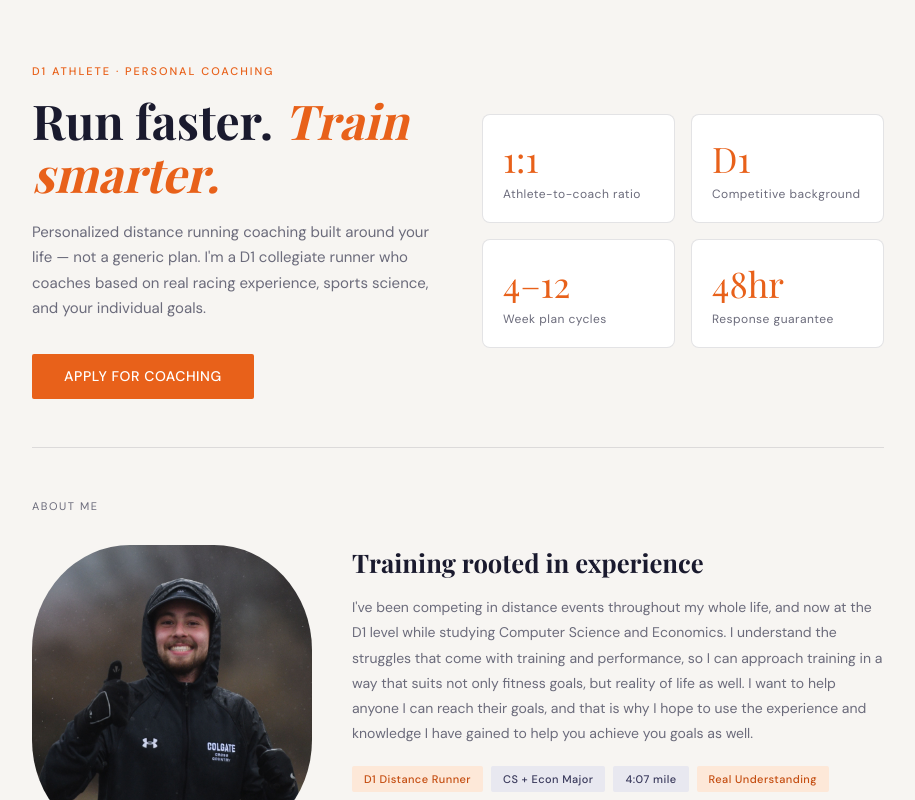
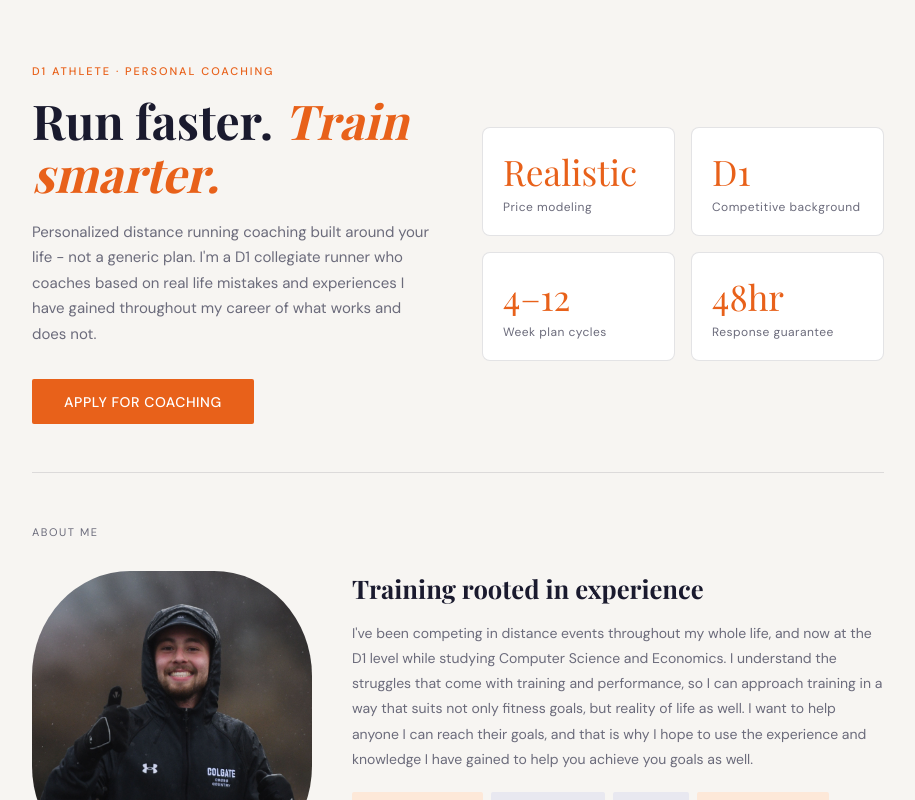
Before and after one commit to liamdavis3/Coaching, a Next.js app: page / in a window 1280 px wide. Shown: the top 800 px of the page, without its empty margins (182-1097 px from the left). Built offline with nearby package versions, Linux system fonts and the light colour scheme; a web font is replaced by a local one.

Commit message:
changed intro texts

```diff
--- a/components/HeroSection.tsx
+++ b/components/HeroSection.tsx
@@ -7,9 +7,9 @@ export default function HeroSection() {
           Run faster. <em>Train smarter.</em>
         </h1>
         <p className="hero-body">
-          Personalized distance running coaching built around your life — not a generic
-          plan. I&apos;m a D1 collegiate runner who coaches based on real racing experience,
-          sports science, and your individual goals.
+          Personalized distance running coaching built around your life - not a generic
+          plan. I&apos;m a D1 collegiate runner who coaches based on real life mistakes and experiences
+          I have gained throughout my career of what works and does not.
         </p>
         {/* Scroll to form — needs client interactivity, so use an anchor instead */}
         <a href="#intake-form" className="hero-cta">
@@ -19,8 +19,8 @@ export default function HeroSection() {
 
       <div className="hero-stats">
         <div className="stat-card">
-          <div className="stat-num">1:1</div>
-          <div className="stat-label">Athlete-to-coach ratio</div>
+          <div className="stat-num">Realistic</div>
+          <div className="stat-label">Price modeling</div>
         </div>
         <div className="stat-card">
           <div className="stat-num">D1</div>
```
